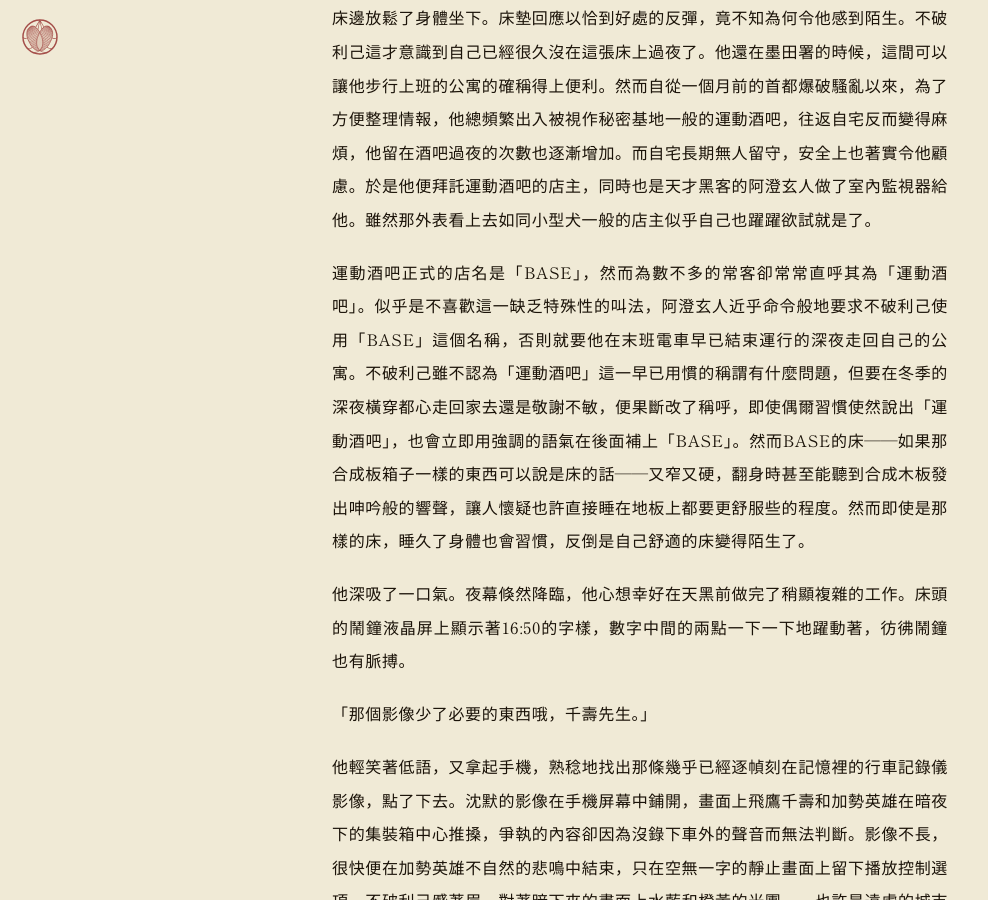
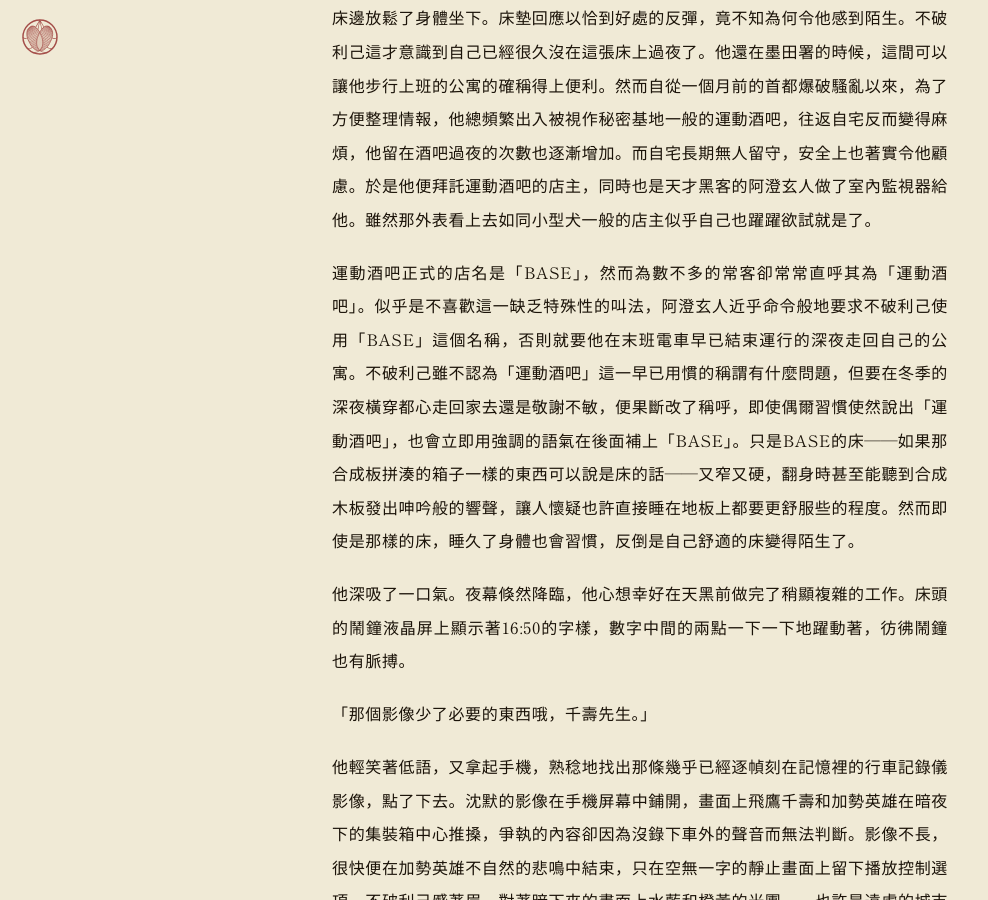
Before and after one commit to AriaYura/eternalnessstudy, a Jekyll site: the page built from posts/takeyabunotsuki/t-01.md, in a window 1280 px wide and 900 px high, scrolled down 517 px. Shown: the whole window, without its empty margins (0-988 px from the left). Built offline with Jekyll 4.4.1, drawn with Linux system fonts in a browser that asks for light colours; some web fonts are replaced.

Commit message:
small fix t-01-01

```diff
--- a/posts/takeyabunotsuki/t-01.md
+++ b/posts/takeyabunotsuki/t-01.md
@@ -16,7 +16,7 @@
 
 不破利己時隔數十日回到自己位於墨田區的公寓。他將乍看上去像電子芳香劑一樣的設備插入牆腳的電源，又照著阿澄玄人的指示在手機屏幕和設備之間來回操作，直到指示燈和手機畫面都像天才黑客所說的那樣開始運作之後，他才長舒了一口氣，走到床邊放鬆了身體坐下。床墊回應以恰到好處的反彈，竟不知為何令他感到陌生。不破利己這才意識到自己已經很久沒在這張床上過夜了。他還在墨田署的時候，這間可以讓他步行上班的公寓的確稱得上便利。然而自從一個月前的首都爆破騷亂以來，為了方便整理情報，他總頻繁出入被視作秘密基地一般的運動酒吧，往返自宅反而變得麻煩，他留在酒吧過夜的次數也逐漸增加。而自宅長期無人留守，安全上也著實令他顧慮。於是他便拜託運動酒吧的店主，同時也是天才黑客的阿澄玄人做了室內監視器給他。雖然那外表看上去如同小型犬一般的店主似乎自己也躍躍欲試就是了。
 
-運動酒吧正式的店名是「BASE」，然而為數不多的常客卻常常直呼其為「運動酒吧」。似乎是不喜歡這一缺乏特殊性的叫法，阿澄玄人近乎命令般地要求不破利己使用「BASE」這個名稱，否則就要他在末班電車早已結束運行的深夜走回自己的公寓。不破利己雖不認為「運動酒吧」這一早已用慣的稱謂有什麼問題，但要在冬季的深夜橫穿都心走回家去還是敬謝不敏，便果斷改了稱呼，即使偶爾習慣使然說出「運動酒吧」，也會立即用強調的語氣在後面補上「BASE」。然而BASE的床——如果那合成板箱子一樣的東西可以說是床的話——又窄又硬，翻身時甚至能聽到合成木板發出呻吟般的響聲，讓人懷疑也許直接睡在地板上都要更舒服些的程度。然而即使是那樣的床，睡久了身體也會習慣，反倒是自己舒適的床變得陌生了。
+運動酒吧正式的店名是「BASE」，然而為數不多的常客卻常常直呼其為「運動酒吧」。似乎是不喜歡這一缺乏特殊性的叫法，阿澄玄人近乎命令般地要求不破利己使用「BASE」這個名稱，否則就要他在末班電車早已結束運行的深夜走回自己的公寓。不破利己雖不認為「運動酒吧」這一早已用慣的稱謂有什麼問題，但要在冬季的深夜橫穿都心走回家去還是敬謝不敏，便果斷改了稱呼，即使偶爾習慣使然說出「運動酒吧」，也會立即用強調的語氣在後面補上「BASE」。只是BASE的床——如果那合成板拼湊的箱子一樣的東西可以說是床的話——又窄又硬，翻身時甚至能聽到合成木板發出呻吟般的響聲，讓人懷疑也許直接睡在地板上都要更舒服些的程度。然而即使是那樣的床，睡久了身體也會習慣，反倒是自己舒適的床變得陌生了。
 
 他深吸了一口氣。夜幕倏然降臨，他心想幸好在天黑前做完了稍顯複雜的工作。床頭的鬧鐘液晶屏上顯示著16:50的字樣，數字中間的兩點一下一下地躍動著，彷彿鬧鐘也有脈搏。
 
```
